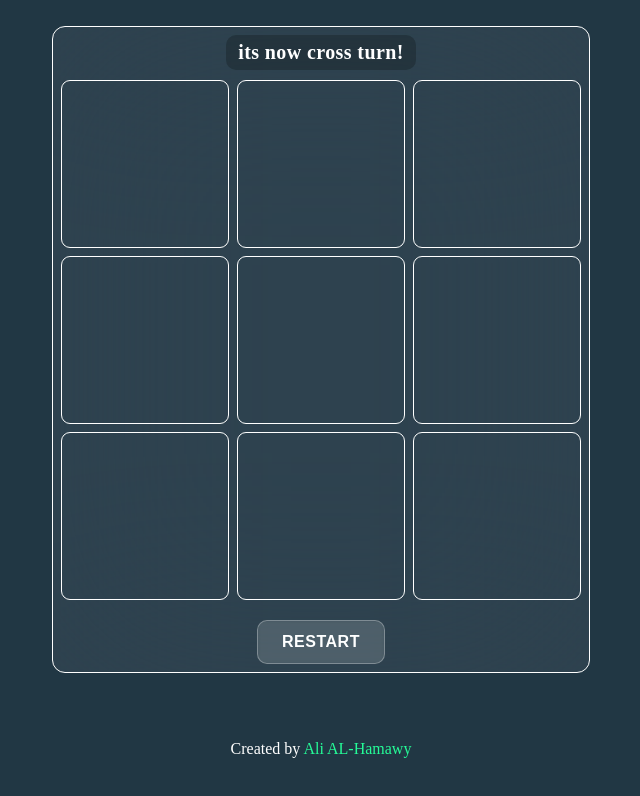
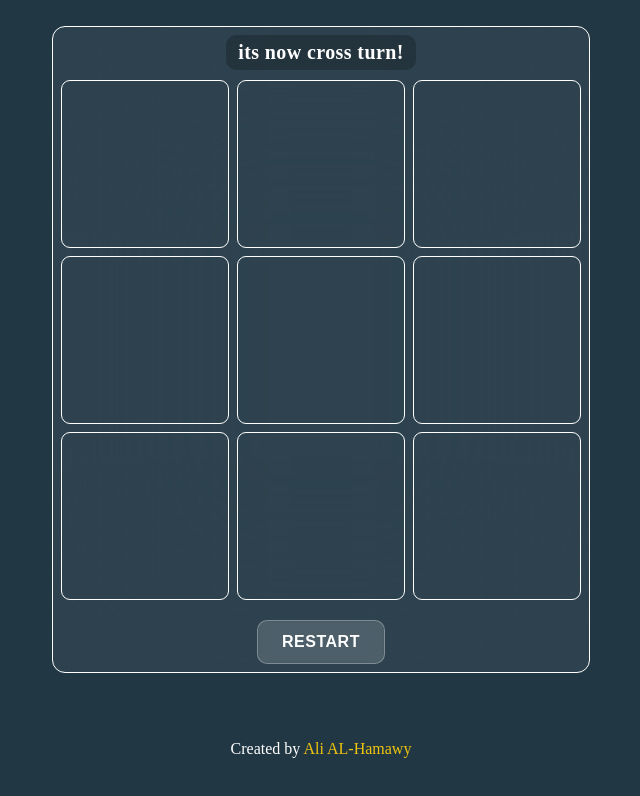
Before and after one commit to AliALHamawy/x-o-game, a Next.js app: page / in a window 1280 px wide. Shown: the top 796 px of the page, without its empty margins (319-959 px from the left). Built offline with nearby package versions, Linux system fonts and the light colour scheme.

Commit message:
Update globals.css

```diff
--- a/app/globals.css
+++ b/app/globals.css
@@ -79,7 +79,7 @@ p {
 
 .link {
   text-decoration: none;
-  color: #25fc98;
+  color: #f1c50c;
 }
 
 .restart-button {
```
